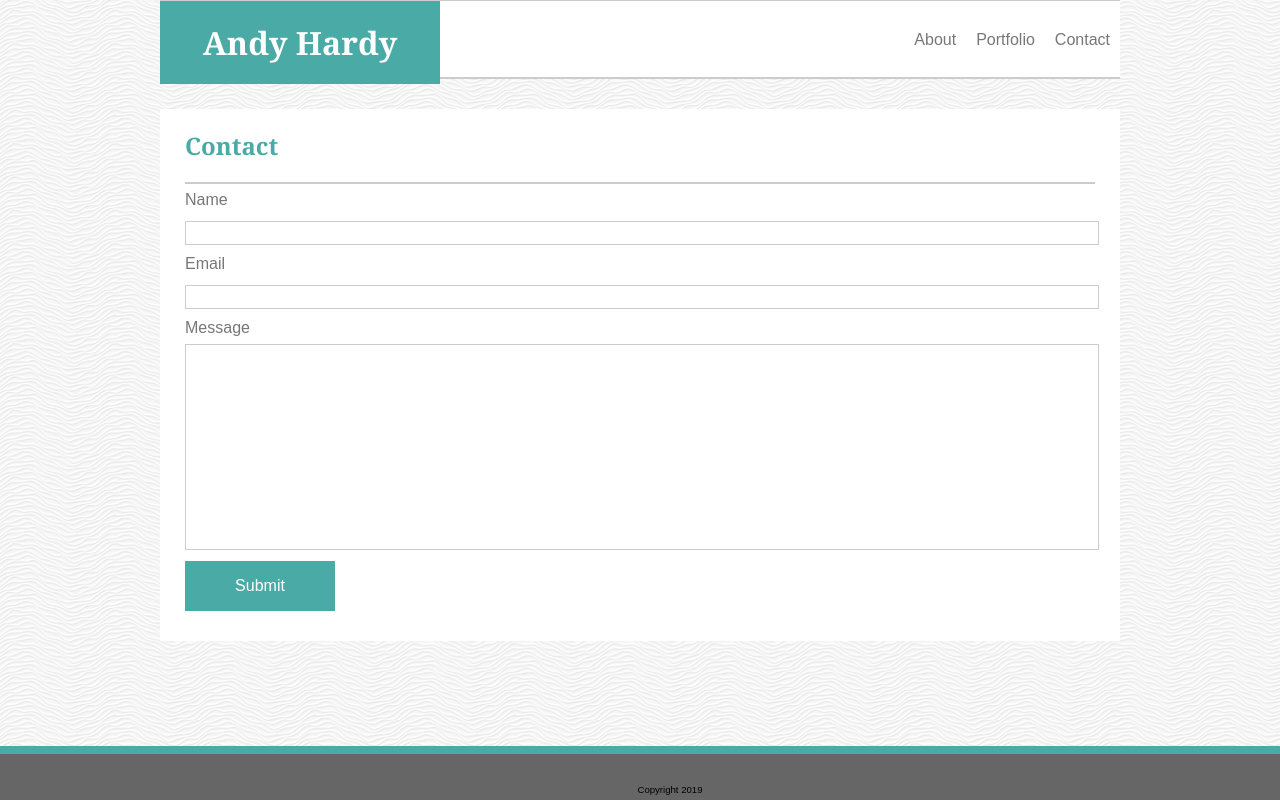
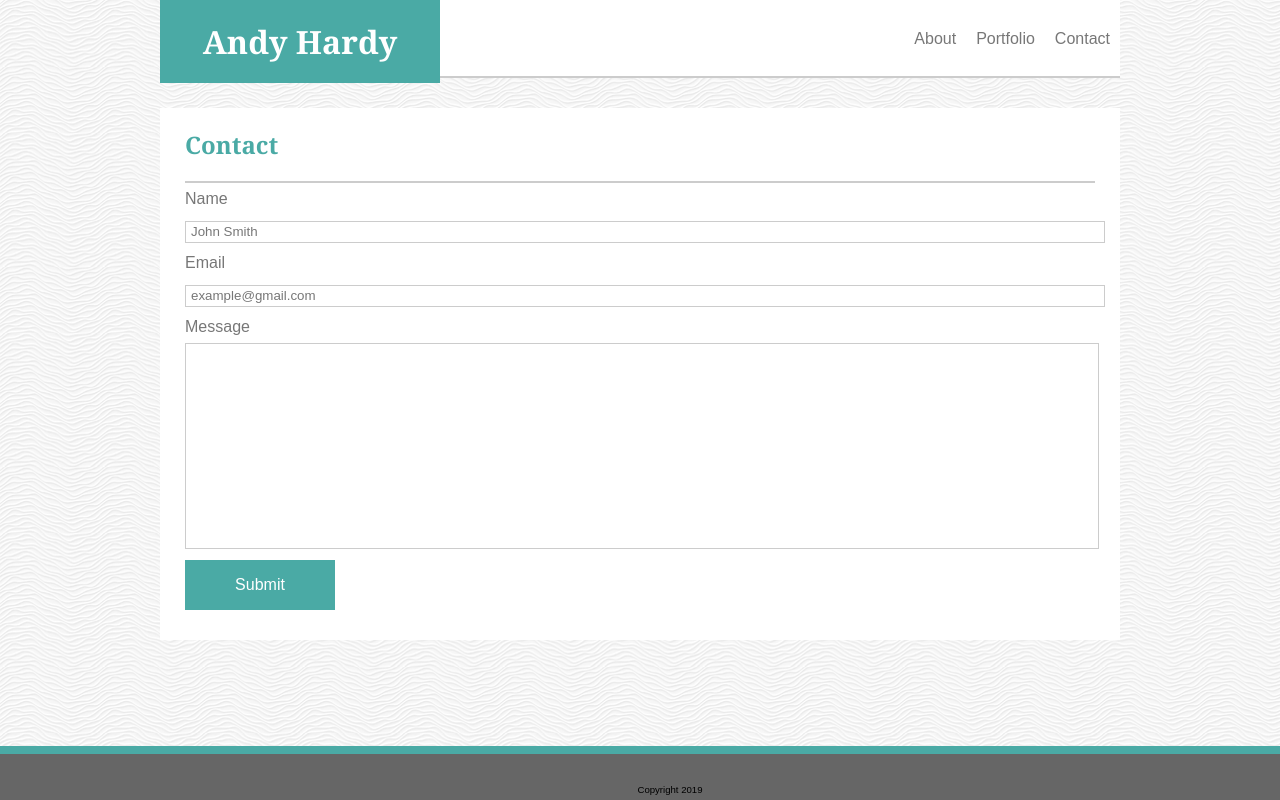
Before and after one commit to ahardy42/Basic-Portfolio, a plain HTML site: page contact.html in a window 1280 px wide. Drawn offline with Linux system fonts and the light colour scheme.

Commit message:
updated CSS and contact form

```diff
--- a/assets/css/style.css
+++ b/assets/css/style.css
@@ -36,7 +36,6 @@ h2 {
 header {
     width: 100%;
     background-color: #ffffff;
-    border-top: 1px solid #cccccc;
     border-bottom: 2px solid #cccccc;
     margin: 0 auto 0 auto;
     width: 960px;
@@ -102,7 +101,9 @@ form, #about {
 input {
     width: 908px;
     height: 20px;
+    padding: 0 5px;
     border: 1px solid #cccccc;
+    color: #777777;
 }
 
 /* making the text area bigger, and removing the resize thing in the corner */
--- a/contact.html
+++ b/contact.html
@@ -20,9 +20,9 @@
         <form action="#">
             Name
             <br>
-            <input type="text" name="fullName"><br>
+            <input type="text" name="fullName" value="John Smith"><br>
             Email<br>
-            <input type="text" name="email"><br>
+            <input type="text" name="email" value="example@gmail.com"><br>
             Message<br>
             <textarea name="message"></textarea><br>
             <!-- used type submit because it refreshes the page and seems to be the function I want for this form. -->
```
